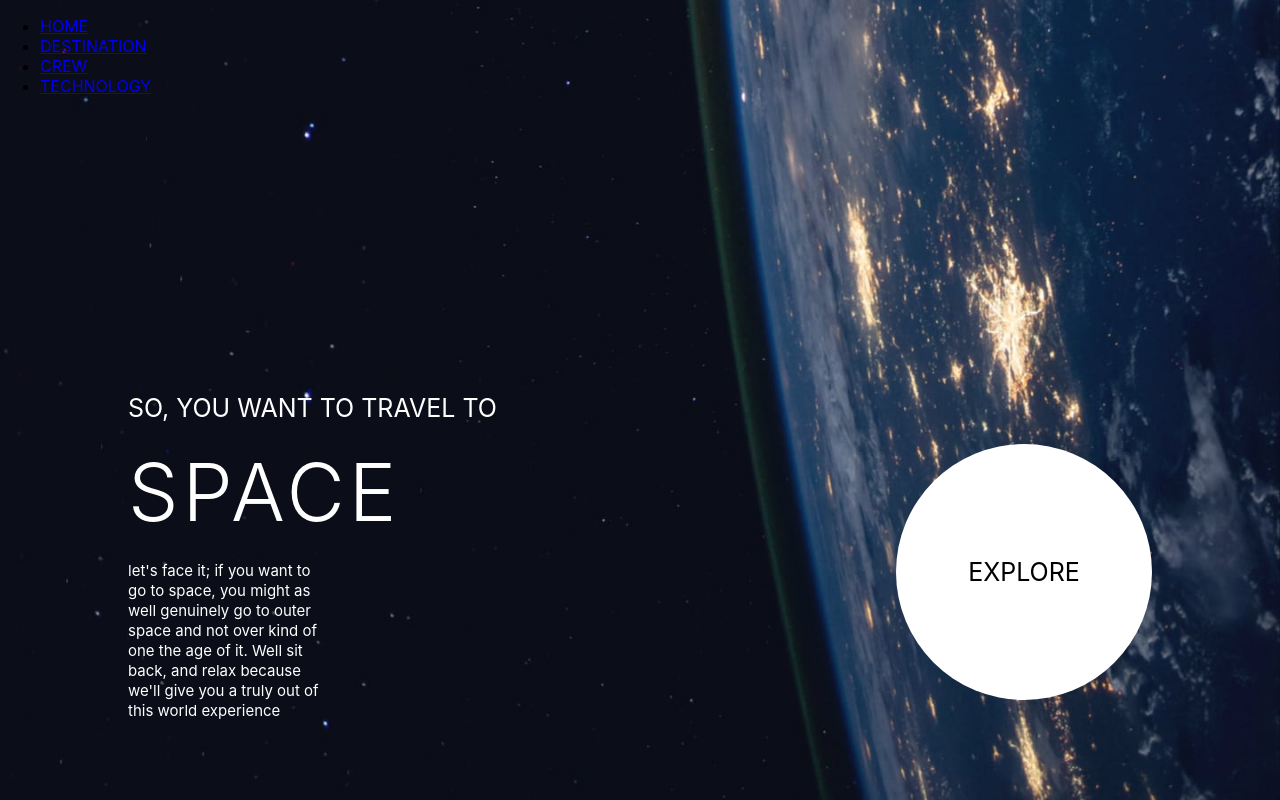
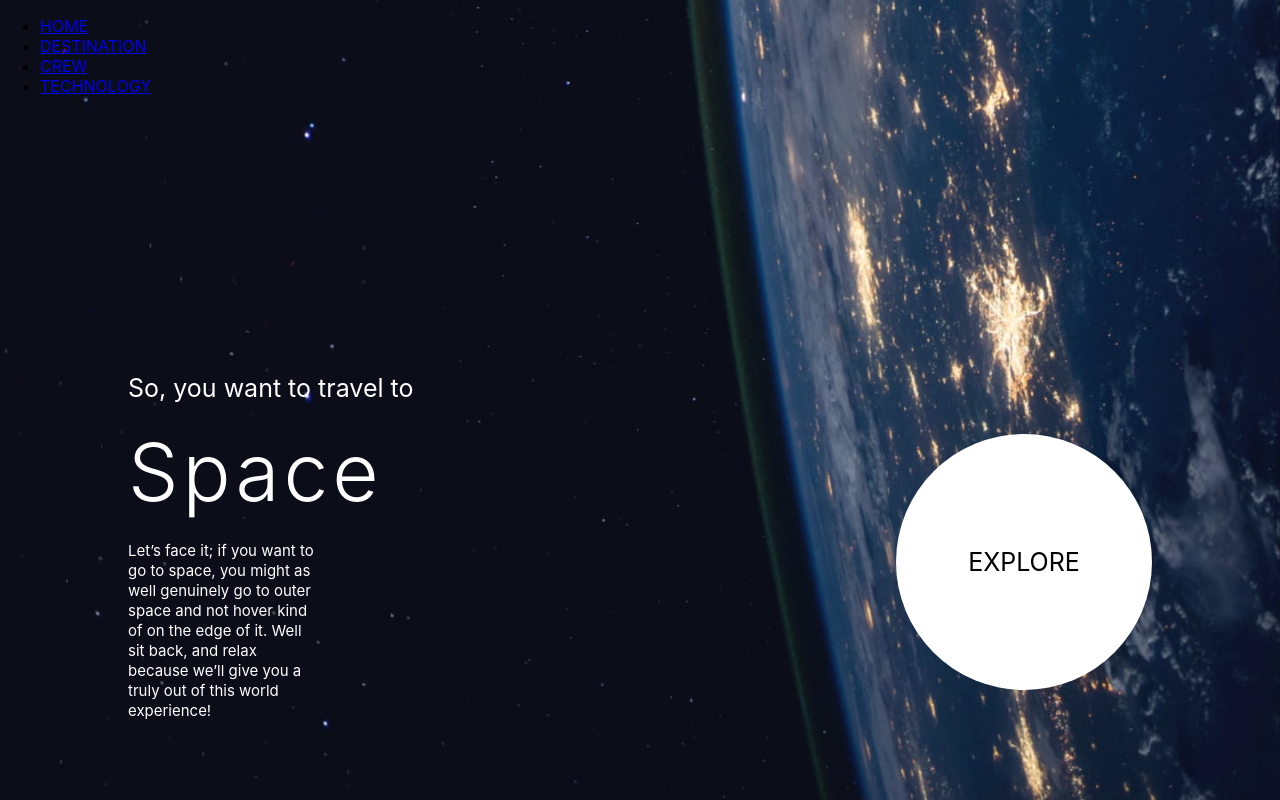
Before and after one commit to MarufSharifi/Tourism, a React (Create React App) app: page / in a window 1280 px wide. Built offline with nearby package versions, Linux system fonts and the light colour scheme.

Commit message:
used original text instead of dummy texts

```diff
--- a/src/home/home.tsx
+++ b/src/home/home.tsx
@@ -4,15 +4,15 @@ export const Home = () => {
   return (
     <div className="container">
       <div className="subContainer">
-        <text className="title">SO, YOU WANT TO TRAVEL TO</text>
+        <text className="title">So, you want to travel to</text>
         <div className="content">
           <div className="descriptionContainer">
-            <text className="spaceText">SPACE</text>
+            <text className="spaceText">Space</text>
             <text className="descriptionText">
-              let's face it; if you want to go to space, you might as well
-              genuinely go to outer space and not over kind of one the age of
-              it. Well sit back, and relax because we'll give you a truly out of
-              this world experience
+              Let’s face it; if you want to go to space, you might as well
+              genuinely go to outer space and not hover kind of on the edge of
+              it. Well sit back, and relax because we’ll give you a truly out of
+              this world experience!
             </text>
           </div>
           <div className="exploreContainer">
```
